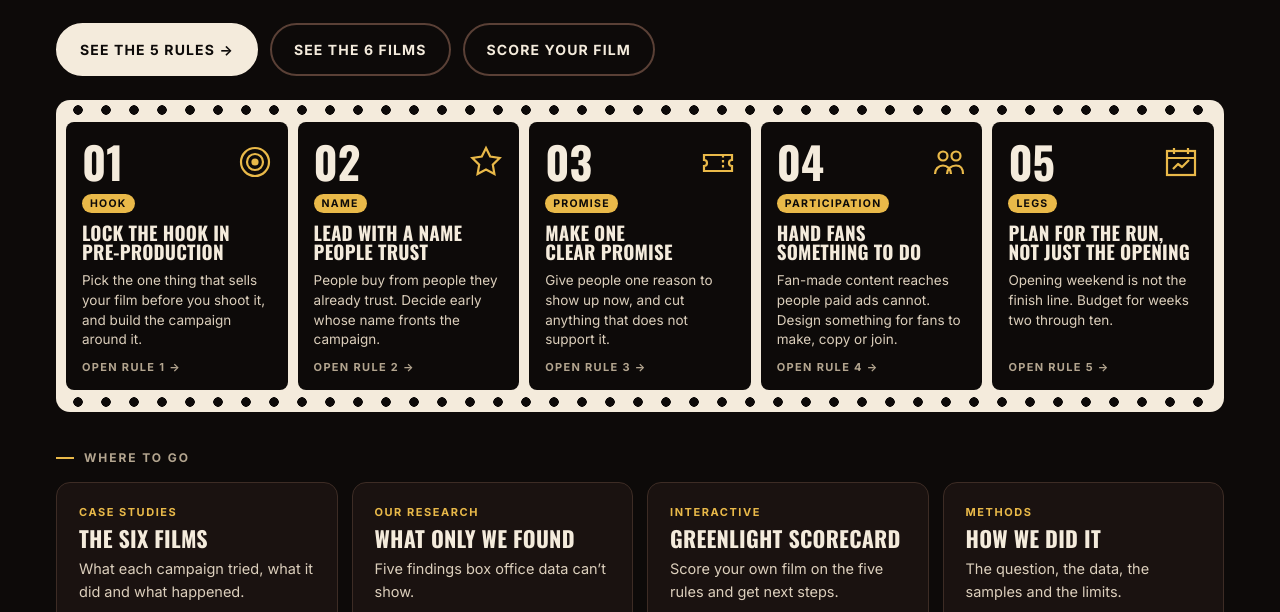
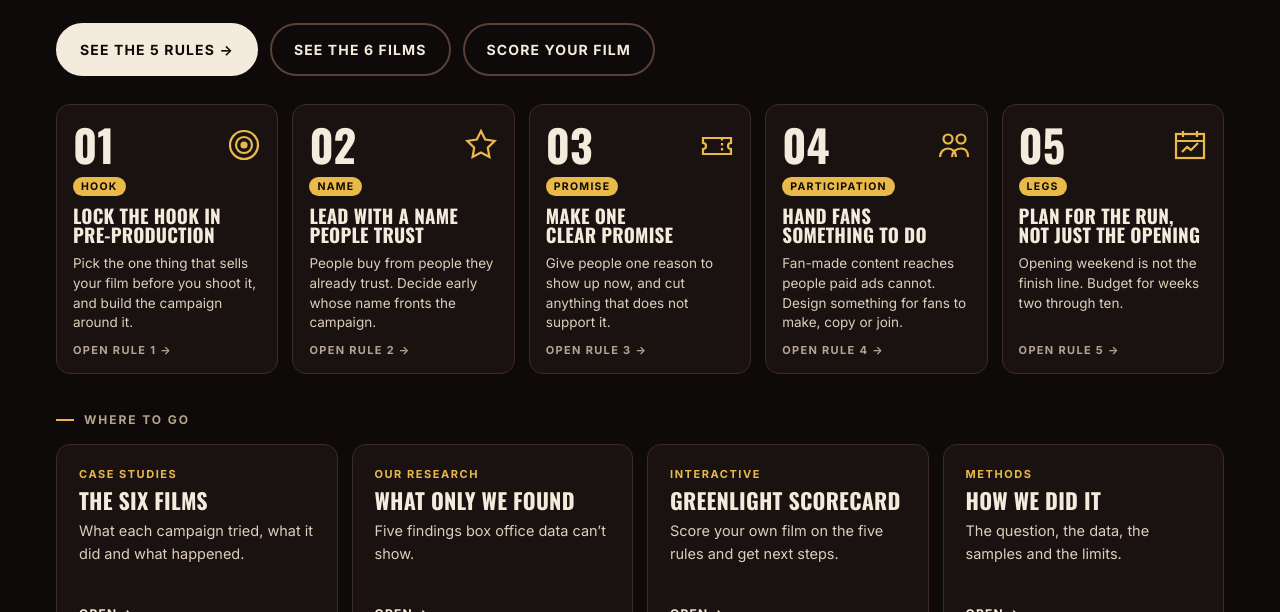
Before and after one commit to adachalexa/beyond-the-screen, a plain HTML site: page index.html in a window 1280 px wide. Shown: the part 627-1239 px from the top of the page. Drawn offline with nearby package versions, Linux system fonts and the light colour scheme; a web font is replaced by a local one.

Commit message:
Add files via upload

```diff
--- a/index.html
+++ b/index.html
@@ -109,11 +109,9 @@ header.top{position:sticky;top:env(safe-area-inset-top,0px);z-index:50;backgroun
 .hero h1 em{font-style:normal;color:var(--gold)}
 
 /* film-strip frames (the 5 rules) */
-.strip{background:var(--chalk);padding:22px 0;position:relative;margin-top:24px;border-radius:var(--r)}
-.strip:before,.strip:after{content:"";position:absolute;left:10px;right:10px;height:12px;background:radial-gradient(circle at 12px 6px,var(--ink) 0 4.5px,transparent 5px) 0 0/28px 12px repeat-x}
-.strip:before{top:4px}.strip:after{bottom:4px}
-.frames{display:grid;grid-template-columns:repeat(5,minmax(0,1fr));gap:10px;padding:0 10px}
-.frame{background:var(--ink);color:var(--chalk);text-decoration:none;padding:18px 16px 16px;min-height:250px;display:flex;flex-direction:column;gap:10px;border-radius:8px;transition:transform .2s}
+.strip{margin-top:28px}
+.frames{display:grid;grid-template-columns:repeat(5,minmax(0,1fr));gap:14px}
+.frame{background:var(--ink-2);border:1px solid var(--line-2);color:var(--chalk);text-decoration:none;padding:18px 16px 16px;min-height:250px;display:flex;flex-direction:column;gap:10px;border-radius:var(--r);transition:transform .2s}
 .frame:hover{transform:translateY(-4px)}
 .frame:hover .num{color:var(--gold)}
 .frame .top{display:flex;align-items:center;justify-content:space-between}
@@ -123,7 +121,7 @@ header.top{position:sticky;top:env(safe-area-inset-top,0px);z-index:50;backgroun
 .frame h3{font-size:19px}
 .frame p{font-size:13.5px;line-height:1.45;color:var(--chalk-2)}
 .frame .go{margin-top:auto;font:700 11px var(--body);letter-spacing:.12em;text-transform:uppercase;color:var(--mute)}
-.frame.on{outline:3px solid var(--gold);outline-offset:-3px}
+.frame.on{border-color:var(--gold)}
 @media(max-width:960px){.frames{grid-template-columns:1fr 1fr}.frame{min-height:0}}
 @media(max-width:520px){.frames{grid-template-columns:1fr}}
 
@@ -400,8 +398,8 @@ footer .dl:hover{background:var(--gold)}
 .dp:hover,.tile:hover,.stat:hover,.navtiles a:hover,.scene:hover,.member:hover,.used a:hover,.why>div:hover{transform:translateY(-3px);box-shadow:0 14px 34px -16px var(--glow)}
 .pcard:hover{transform:translateY(-4px)}
 .dp:hover{border-color:var(--acc,var(--gold))}
-.frame{transition:background .25s ease,transform .25s ease}
-.frame:hover{transform:translateY(-3px)}
+.frame{transition:background .25s ease,transform .25s ease,box-shadow .25s ease,border-color .25s ease}
+.frame:hover{transform:translateY(-3px);box-shadow:0 14px 34px -16px var(--glow);border-color:var(--gold)}
 .hero h1 em{position:relative;display:inline-block}
 .hero h1 em::after{content:"";position:absolute;left:0;right:0;bottom:.06em;height:.07em;background:var(--gold);transform-origin:left;transform:scaleX(0);animation:sweep .9s .5s cubic-bezier(.2,.7,.2,1) forwards}
 @keyframes sweep{to{transform:scaleX(1)}}
@@ -590,7 +588,7 @@ const SCQ = {1:[['Have you picked one signature element that will sell the film?
 const $ = s => document.querySelector(s);
 const esc = s => String(s ?? '').replace(/&/g,'&amp;').replace(/</g,'&lt;').replace(/>/g,'&gt;').replace(/"/g,'&quot;');
 const acc = id => FILMS[id].budget === 'b' ? 'var(--gold)' : 'var(--red)';
-const poster = id => `<div class="poster"><img src="posters/${id}.jpg" alt="${esc(FILMS[id].name)} poster" loading="lazy"></div>`;
+const poster = id => `<div class="poster"><img src="./${id}.jpg" alt="${esc(FILMS[id].name)} poster" loading="lazy"></div>`;
 const badge = s => !s ? '' : `<span class="badge ${s==='SMACC original'?'orig':'ind'}">${esc(s)}</span>`;
 
 function chart(c){
@@ -674,7 +672,7 @@ function rule(n, sub){
       <ol class="steps">${t.steps.map(s=>`<li><h4>${s[0]}</h4><p>${s[1]}</p></li>`).join('')}</ol>`;
   } else if(si===1){
     body = `<p class="lede" style="margin-bottom:22px">The same rule at two very different budgets.</p>
-      <div class="onset">${d.ex.map(([id,h,p,m])=>{const f=FILMS[id];const s=f.budget==='s';return `<a class="scene ${s?'s':''}" href="#film-${id}"><img src="posters/${id}.jpg" alt="${esc(f.name)} poster" loading="lazy"><div>
+      <div class="onset">${d.ex.map(([id,h,p,m])=>{const f=FILMS[id];const s=f.budget==='s';return `<a class="scene ${s?'s':''}" href="#film-${id}"><img src="./${id}.jpg" alt="${esc(f.name)} poster" loading="lazy"><div>
         <div class="tag">${s?'Small budget':'Blockbuster'} · ${esc(f.name)}</div><h4>${esc(h)}</h4><p>${esc(p)}</p>
         <div class="big">${esc(m)}</div><span class="go">Open the case study →</span></div></a>`}).join('')}</div>`;
   } else if(si===2){
```
Also changed, not shown: 1 other file.
